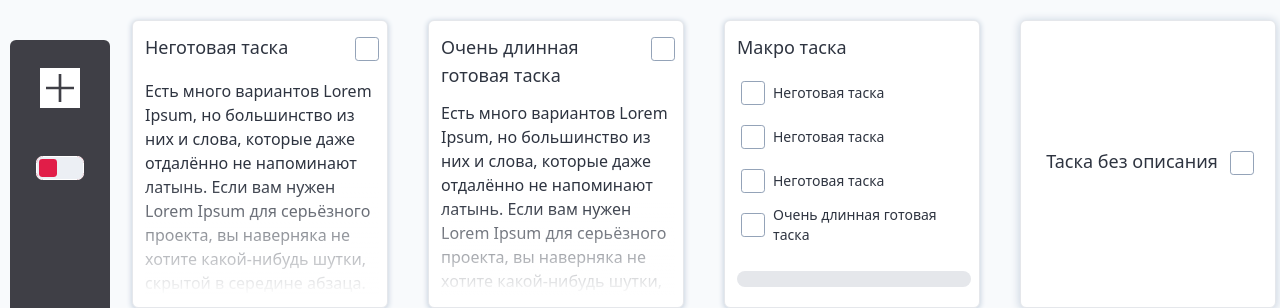
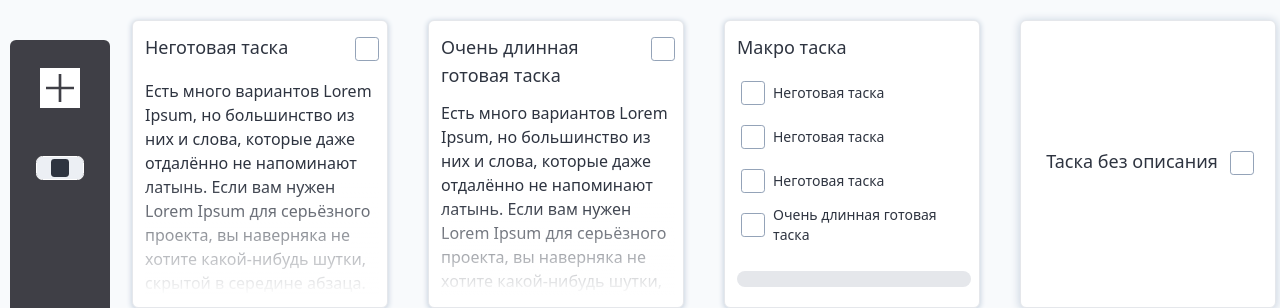
Before and after one commit to al-revenko/vtasks, a Vue app: page / in a window 1280 px wide. Shown: the top 308 px of the page. Built offline with nearby package versions, Linux system fonts and the light colour scheme.

Commit message:
Добавил логику работы с MenuBar в HomePage Сделал новый action в task.store - getTasksByStatus

```diff
--- a/src/stores/task.store.ts
+++ b/src/stores/task.store.ts
@@ -17,6 +17,10 @@ const useTaskStore = defineStore('tasks', () => {
   const actions = {
     getTaskById(id: number): ITask | IMacroTask | undefined {
       return state.tasks.value.find((task) => task.id === id)
+    },
+
+    getTasksByStatus(status: boolean, tasksArray: (ITask | IMacroTask)[]): (ITask | IMacroTask)[] {
+      return tasksArray.filter((task) => task.isDone === status)
     },
 
     createTask(id: number, title: string, desc?: string): ITask {
@@ -225,7 +229,8 @@ const demoData: (ITask | IMacroTask)[] = [
           desc: 'Есть много вариантов Lorem Ipsum, но большинство из них и слова, которые даже отдалённо не напоминают латынь. Если вам нужен Lorem Ipsum для серьёзного проекта, вы наверняка не хотите какой-нибудь шутки, скрытой в середине абзаца. Также все другие известные генераторы Lorem Ipsum используют один и тот же текст, который они просто повторяют, пока не достигнут нужный объём. Это делает предлагаемый здесь генератор единственным настоящим Lorem Ipsum генератором. Он использует словарь из более чем 200 латинских слов, а также набор моделей предложений. В результате сгенерированный Lorem Ipsum выглядит правдоподобно, не имеет повторяющихся абзацей или "невозможных" слов.',
           createdAt: Date.now(),
           isDone: false,
-        },        {
+        },
+        {
           id: 13,
           title: 'Очень длинная готовая таска',
           desc: 'Есть много вариантов Lorem Ipsum, но большинство из них и слова, которые даже отдалённо не напоминают латынь. Если вам нужен Lorem Ipsum для серьёзного проекта, вы наверняка не хотите какой-нибудь шутки, скрытой в середине абзаца. Также все другие известные генераторы Lorem Ipsum используют один и тот же текст, который они просто повторяют, пока не достигнут нужный объём. Это делает предлагаемый здесь генератор единственным настоящим Lorem Ipsum генератором. Он использует словарь из более чем 200 латинских слов, а также набор моделей предложений. В результате сгенерированный Lorem Ipsum выглядит правдоподобно, не имеет повторяющихся абзацей или "невозможных" слов.',
--- a/src/views/HomePage.vue
+++ b/src/views/HomePage.vue
@@ -1,10 +1,10 @@
 <template>
   <PageLayout>
     <template #bar>
-      <MenuBar />
+      <MenuBar @task-add="callbacks.onTaskAdd" v-model:mode="mode" />
     </template>
     <CardsLayout>
-      <template v-for="task in state.tasks" :key="task.id">
+      <template v-for="task in tasks" :key="task.id">
         <TaskCard
           v-if="isMacroTask(task)"
           v-bind="task"
@@ -42,7 +42,7 @@
 </template>
 
 <script setup lang="ts">
-import { ref } from 'vue'
+import { computed, ref } from 'vue'
 import type { ITask } from '@/interfaces/task.interface'
 import isMacroTask from '@/guards/isMacroTask.guard'
 import { useTaskStore } from '@/stores/task.store'
@@ -53,6 +53,15 @@ import TaskCard from '@/components/TaskCard.vue'
 import TaskModal from '@/components/TaskModal.vue'
 
 const taskStore = useTaskStore()
+const mode = ref<boolean | null>(null)
+
+const tasks = computed(() => {
+  if (mode.value === null) {
+    return taskStore.$state.tasks
+  }
+
+  return taskStore.getTasksByStatus(mode.value, taskStore.$state.tasks)
+})
 
 const currentTask = ref<ITask | null>(null)
 const modalIsShow = ref<boolean>(false)
@@ -73,7 +82,9 @@ const callbacks = {
   onTaskDelete(id: number) {
     taskStore.deleteTaskByID(id)
   },
+
+  onTaskAdd() {
+    console.log('Add!')
+  },
 }
-
-const state = taskStore.$state
 </script>
```
